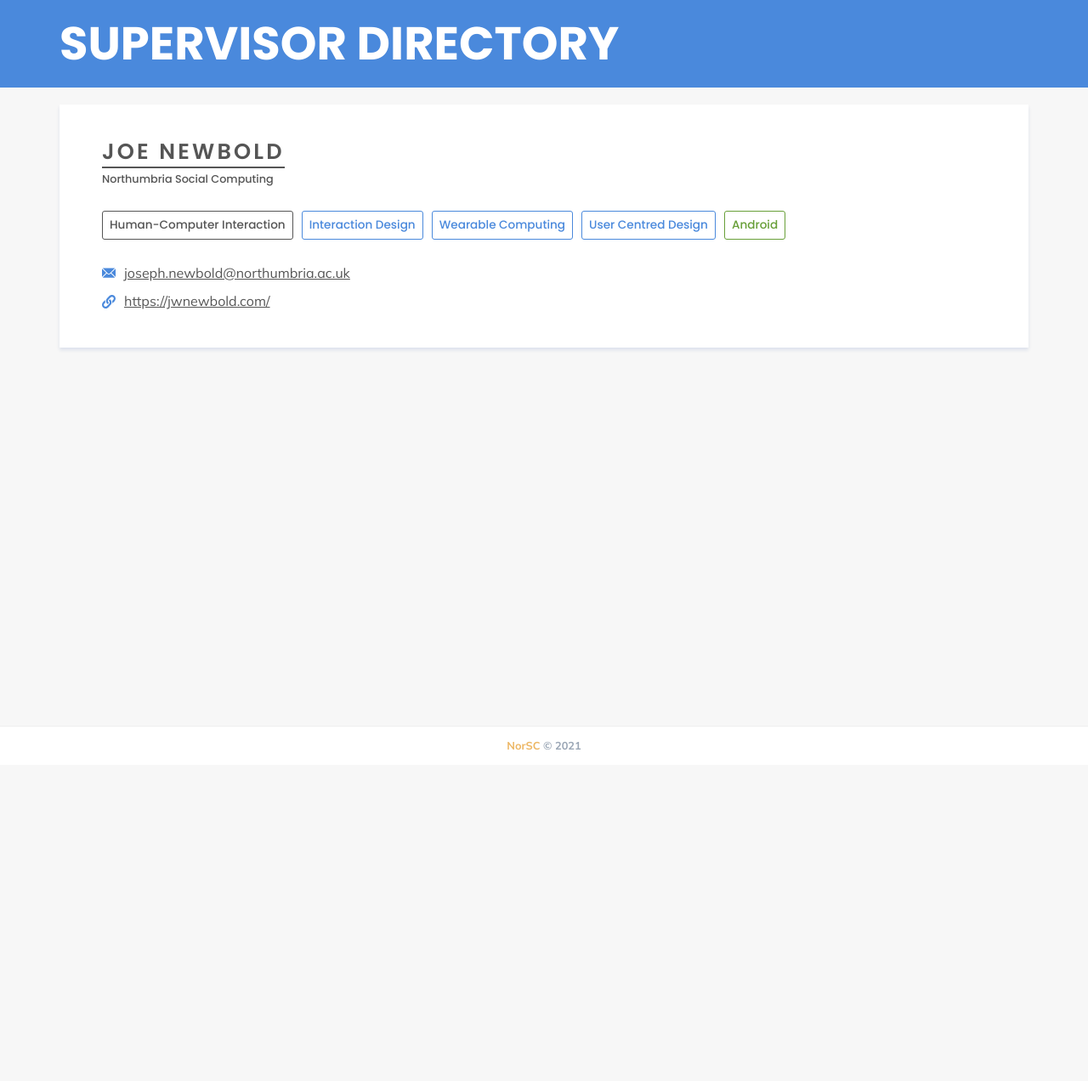
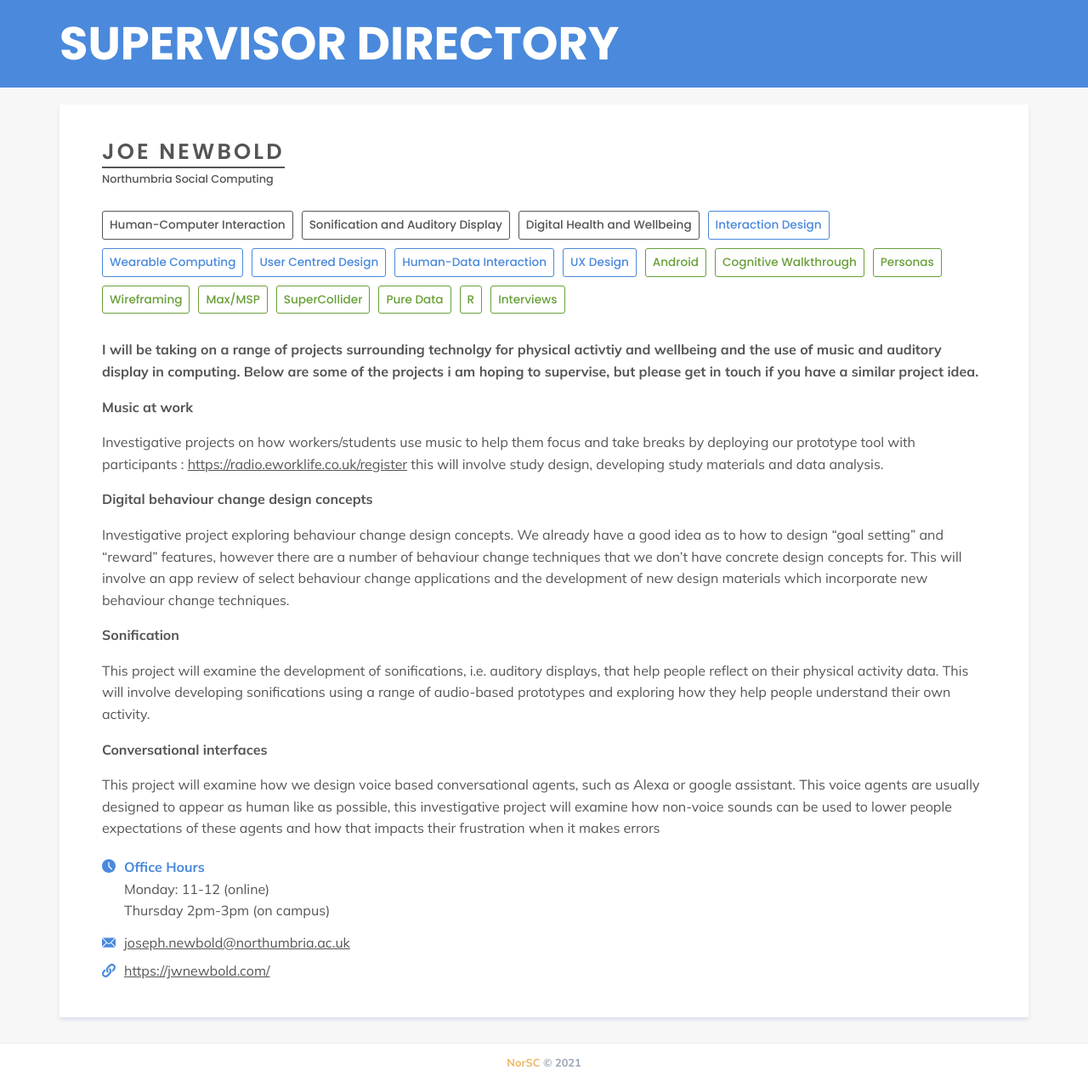
Before and after one commit to NorSC/supervisor-search, a Jekyll site: the page built from _supervisors/joe-newbold.md, in a window 1280 px wide. Shown: the whole page at 85% size. Built offline with Jekyll 4.4.1, drawn with Linux system fonts in a browser that asks for light colours; a script that is not in the unit is left out; before the commit the page ends 900 px from its top, so only the background shows below that.

Commit message:
Update Supervisors “joe-newbold”

```diff
--- a/_supervisors/joe-newbold.md
+++ b/_supervisors/joe-newbold.md
@@ -4,13 +4,59 @@ title: Joe Newbold
 available: true
 email: joseph.newbold@northumbria.ac.uk
 website: https://jwnewbold.com/
+office_hours: |-
+  Monday: 11-12 (online)
+  Thursday 2pm-3pm (on campus)
 research_group: Northumbria Social Computing
 research_themes:
   - Human-Computer Interaction
+  - Sonification and Auditory Display
+  - Digital Health and Wellbeing
 additional_keywords:
   - Interaction Design
   - Wearable Computing
   - User Centred Design
+  - Human-Data Interaction
+  - UX Design
 technologies_languages:
   - Android
+  - Cognitive Walkthrough
+  - Personas
+  - Wireframing
+  - Max/MSP
+  - SuperCollider
+  - Pure Data
+  - R
+  - Interviews
+additional_details: >-
+  **I will be taking on a range of projects surrounding technolgy for physical
+  activtiy and wellbeing and the use of music and auditory display in computing.
+  Below are some of the projects i am hoping to supervise, but please get in
+  touch if you have a similar project idea.**
+
+
+
+
+  **Music at work**
+
+
+  Investigative projects on how workers/students use music to help them focus and take breaks by deploying our prototype tool with participants : <https://radio.eworklife.co.uk/register> this will involve study design, developing study materials and data analysis.
+
+
+  **Digital behaviour change design concepts**
+
+
+  Investigative project exploring behaviour change design concepts. We already have a good idea as to how to design “goal setting” and “reward” features, however there are a number of behaviour change techniques that we don’t have concrete design concepts for. This will involve an app review of select behaviour change applications and the development of new design materials which incorporate new behaviour change techniques.
+
+
+  **Sonification**
+
+
+  This project will examine the development of sonifications, i.e. auditory displays, that help people reflect on their physical activity data. This will involve developing sonifications using a range of audio-based prototypes and exploring how they help people understand their own activity.
+
+
+  **Conversational interfaces**
+
+
+  This project will examine how we design voice based conversational agents, such as Alexa or google assistant. This voice agents are usually designed to appear as human like as possible, this investigative project will examine how non-voice sounds can be used to lower people expectations of these agents and how that impacts their frustration when it makes errors
 ---
```
